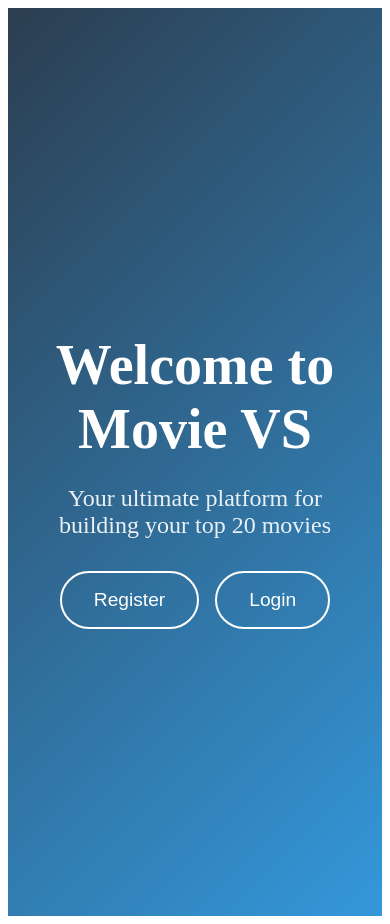
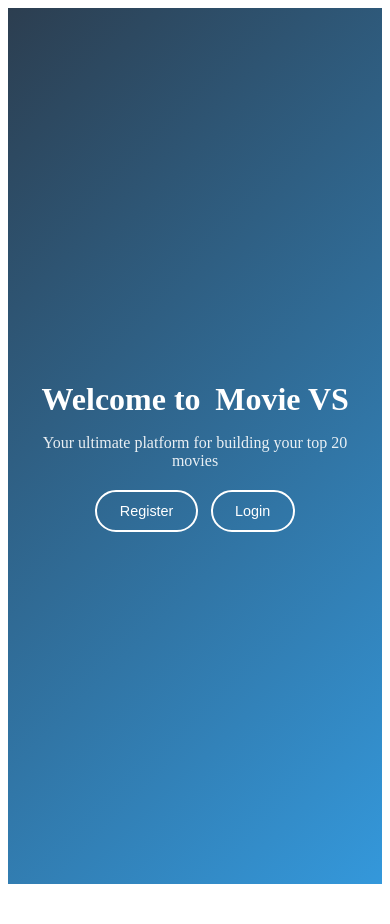
Before and after one commit to Notdustin/MovieVs_Front_End, a React (Create React App) app: page / in a window 390 px wide. After the commit the page ends 892 px from the top, so only its background shows below. Built offline with nearby package versions, Linux system fonts and the light colour scheme; the HTML template or start-up script is replaced by a standard one.

Commit message:
landing page

```diff
--- a/package.json
+++ b/package.json
@@ -7,6 +7,7 @@
     "@testing-library/jest-dom": "^5.17.0",
     "@testing-library/react": "^13.4.0",
     "@testing-library/user-event": "^13.5.0",
+    "animate.css": "^4.1.1",
     "axios": "^1.8.4",
     "react": "^18.2.0",
     "react-dom": "^18.2.0",
--- a/src/pages/Landing/Landing.js
+++ b/src/pages/Landing/Landing.js
@@ -1,12 +1,22 @@
 import React, { useState } from 'react';
-import { useDispatch } from 'react-redux';
+import { animate } from 'animate.css';
 import Modal from '../../components/Modal/Modal';
+import { authService } from '../../services/authService';
 import './Landing.scss';
 
 const Landing = () => {
-  const dispatch = useDispatch();
   const [showLoginModal, setShowLoginModal] = useState(false);
   const [showRegisterModal, setShowRegisterModal] = useState(false);
+  const [loginData, setLoginData] = useState({
+    email: '',
+    password: ''
+  });
+
+  const [registerData, setRegisterData] = useState({
+    email: '',
+    password: '',
+    confirmPassword: ''
+  });
   const [touchedFields, setTouchedFields] = useState({
     loginEmail: false,
     loginPassword: false,
@@ -22,11 +32,59 @@ const Landing = () => {
     }));
   };
 
+  const handleLoginChange = (e) => {
+    const { name, value } = e.target;
+    setLoginData(prev => ({
+      ...prev,
+      [name]: value
+    }));
+  };
+
+  const handleLoginSubmit = async (e) => {
+    e.preventDefault();
+    try {
+      await authService.login({
+        email: loginData.email,
+        password: loginData.password
+      });
+      setShowLoginModal(false);
+      // Optional: Redirect or show success message
+    } catch (error) {
+      alert(error);
+    }
+  };
+
+  const handleRegisterChange = (e) => {
+    const { name, value } = e.target;
+    setRegisterData(prev => ({
+      ...prev,
+      [name]: value
+    }));
+  };
+
+  const handleRegisterSubmit = async (e) => {
+    e.preventDefault();
+    if (registerData.password !== registerData.confirmPassword) {
+      alert('Passwords do not match');
+      return;
+    }
+    try {
+      await authService.register({
+        email: registerData.email,
+        password: registerData.password
+      });
+      setShowRegisterModal(false);
+      // Optional: Show success message or redirect
+    } catch (error) {
+      alert(error);
+    }
+  };
+
   return (
     <div className="landing">
       <div className="landing__content">
-        <h1>Welcome to Movie VS</h1>
-        <p>Your ultimate platform for building your top 20 movies</p>
+        <h1>Welcome to <div className="movie-vs-text animate__animated animate__rubberBand">Movie VS</div></h1>
+        <p className="animate__animated animate__bounceInUp">Your ultimate platform for building your top 20 movies</p>
         <div className="landing__buttons">
           <button className="landing__button" onClick={() => setShowRegisterModal(true)}>
             Register
@@ -49,7 +107,7 @@ const Landing = () => {
         }}
         title="Login"
       >
-        <form className="auth-form">
+        <form className="auth-form" onSubmit={handleLoginSubmit}>
           <div className="form-group">
             <label>
               Email
@@ -57,6 +115,9 @@ const Landing = () => {
             </label>
             <input
               type="email"
+              name="email"
+              value={loginData.email}
+              onChange={handleLoginChange}
               placeholder="Enter your email"
               required
               onBlur={() => handleBlur('loginEmail')}
@@ -70,6 +131,9 @@ const Landing = () => {
             </label>
             <input
               type="password"
+              name="password"
+              value={loginData.password}
+              onChange={handleLoginChange}
               placeholder="Enter your password"
               required
               onBlur={() => handleBlur('loginPassword')}
@@ -93,7 +157,7 @@ const Landing = () => {
         }}
         title="Register"
       >
-        <form className="auth-form">
+        <form onSubmit={handleRegisterSubmit} className="auth-form">
           <div className="form-group">
             <label>
               Email
@@ -101,6 +165,9 @@ const Landing = () => {
             </label>
             <input
               type="email"
+              name="email"
+              value={registerData.email}
+              onChange={handleRegisterChange}
               placeholder="Enter your email"
               required
               onBlur={() => handleBlur('registerEmail')}
@@ -114,6 +181,9 @@ const Landing = () => {
             </label>
             <input
               type="password"
+              name="password"
+              value={registerData.password}
+              onChange={handleRegisterChange}
               placeholder="Choose a password"
               required
               onBlur={() => handleBlur('registerPassword')}
@@ -127,6 +197,9 @@ const Landing = () => {
             </label>
             <input
               type="password"
+              name="confirmPassword"
+              value={registerData.confirmPassword}
+              onChange={handleRegisterChange}
               placeholder="Confirm your password"
               required
               onBlur={() => handleBlur('registerConfirmPassword')}
--- a/src/pages/Landing/Landing.scss
+++ b/src/pages/Landing/Landing.scss
@@ -10,16 +10,30 @@
     text-align: center;
     color: white;
     max-width: 800px;
+    width: 100%;
+    padding: 0 1rem;
 
     h1 {
       font-size: 3.5rem;
       margin-bottom: 1rem;
+      display: flex;
+      align-items: center;
+      justify-content: center;
+      gap: 0.5rem;
+      flex-wrap: wrap;
+
+      .movie-vs-text {
+        display: inline;
+        padding-left: 2%;
+        animation-duration: 2s;
+      }
     }
 
     p {
       font-size: 1.5rem;
       margin-bottom: 2rem;
       opacity: 0.9;
+      animation-duration: 1s;
     }
   }
 
@@ -27,6 +41,7 @@
     display: flex;
     gap: 1rem;
     justify-content: center;
+    flex-wrap: wrap;
   }
 
   &__button {
@@ -44,4 +59,48 @@
       color: #2c3e50;
     }
   }
+
+  @media (max-width: 768px) {
+    padding: 1.5rem;
+
+    &__content {
+      h1 {
+        font-size: 2.5rem;
+      }
+
+      p {
+        font-size: 1.2rem;
+        margin-bottom: 1.5rem;
+      }
+    }
+
+    &__button {
+      padding: 0.8rem 1.6rem;
+      font-size: 1rem;
+    }
+  }
+
+  @media (max-width: 480px) {
+    padding: 1rem;
+
+    &__content {
+      h1 {
+        font-size: 2rem;
+      }
+
+      p {
+        font-size: 1rem;
+        margin-bottom: 1.2rem;
+      }
+    }
+
+    &__buttons {
+      gap: 0.8rem;
+    }
+
+    &__button {
+      padding: 0.7rem 1.4rem;
+      font-size: 0.9rem;
+    }
+  }
 }
--- a/src/services/authService.js
+++ b/src/services/authService.js
@@ -1,11 +1,11 @@
 import axios from 'axios';
 
-const API_URL = process.env.REACT_APP_API_URL || 'http://localhost:3000/api';
+const API_URL = 'http://localhost:8080/api';
 
 export const authService = {
     login: async (credentials) => {
         try {
-            const response = await axios.post(`${API_URL}/auth/login`, credentials);
+            const response = await axios.post(`${API_URL}/login`, credentials);
             if (response.data.token) {
                 localStorage.setItem('user', JSON.stringify(response.data));
             }
@@ -21,7 +21,10 @@ export const authService = {
 
     register: async (userData) => {
         try {
-            const response = await axios.post(`${API_URL}/auth/register`, userData);
+            const response = await axios.post(`${API_URL}/register`, userData);
+            if (response.data.token) {
+                localStorage.setItem('user', JSON.stringify(response.data));
+            }
             return response.data;
         } catch (error) {
             throw error.response?.data || error.message;
```
Also changed, not shown: 1 other file (tests, documents, lock files or other folders).
